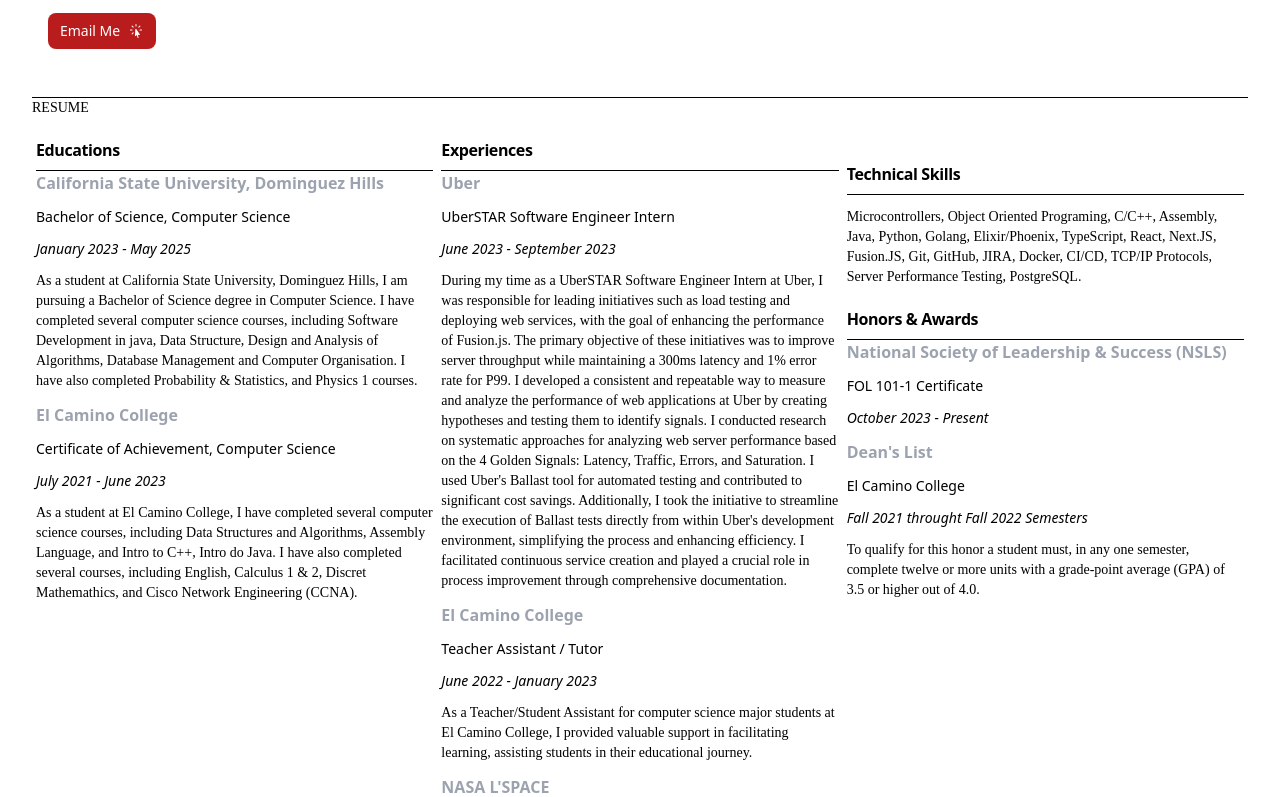
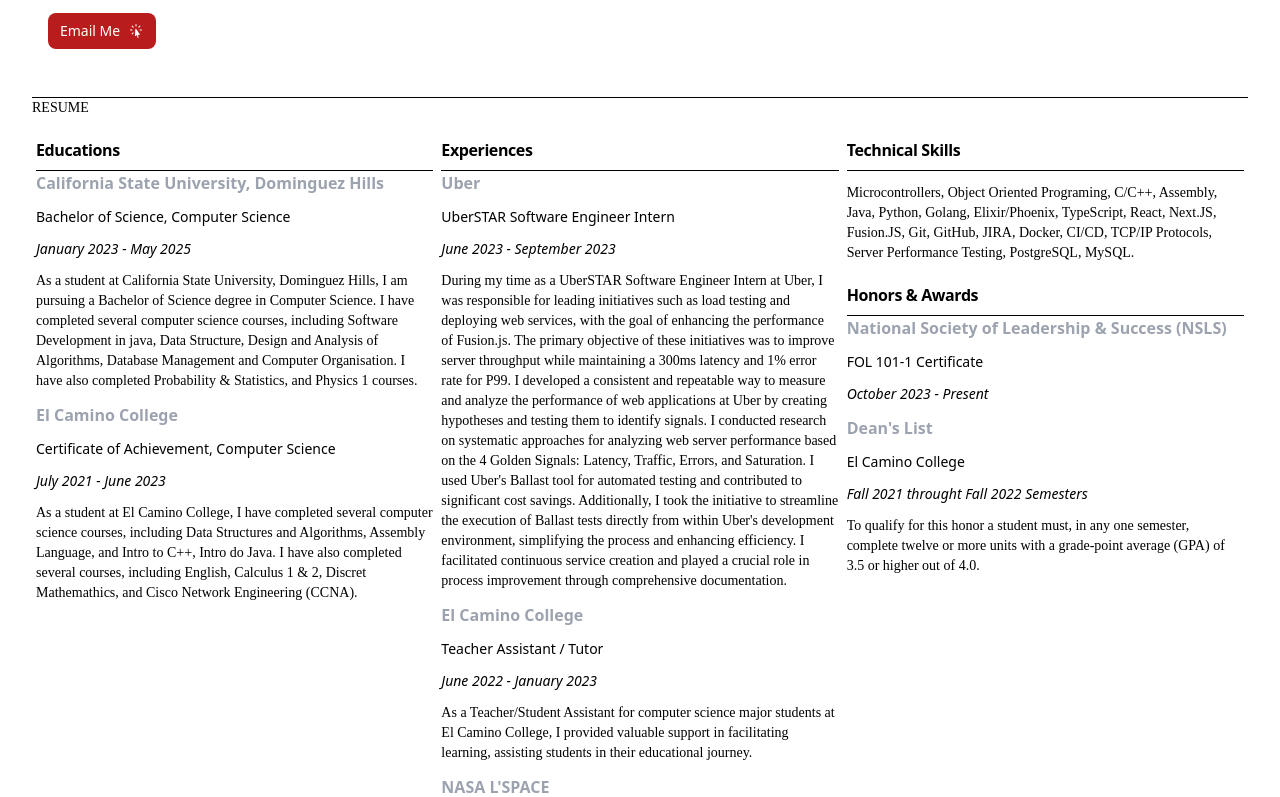
Before and after one commit to chrisdedman/website, a Next.js app: page /profile in a window 1280 px wide. Shown: the part 635-1432 px from the top of the page. Built offline with nearby package versions, Linux system fonts and the light colour scheme.

Commit message:
Refactor honors and skills components

```diff
--- a/src/components/resume/honors.tsx
+++ b/src/components/resume/honors.tsx
@@ -3,7 +3,6 @@ import React from "react";
 export default function Honors() {
   return (
     <div className="p-1">
-      <div className="p-0">
       <h5 className="mb-2 text-m font-bold tracking-tight">Honors & Awards</h5>
       <hr className="h-px my-8 bg-black border-0 separator mt-0 mb-0" />
       <div className="mb-3 font-normal">
@@ -22,6 +21,5 @@ export default function Honors() {
         </p>
       </div>
     </div>
-    </div>
   )
 }
--- a/src/components/resume/skills.tsx
+++ b/src/components/resume/skills.tsx
@@ -2,8 +2,7 @@ import React from "react";
 
 export default function Skills() {
   return (
-    <div className="p-1 mt-6">
-      <div className="p-0">
+    <div className="p-1">
       <h5 className="mb-2 text-m font-bold tracking-tight">Technical Skills</h5>
       <hr className="h-px my-8 bg-black border-0 separator mt-0 mb-0" />
       <div className="mb-3 font-normal">
@@ -11,9 +10,8 @@ export default function Skills() {
           Microcontrollers, Object Oriented Programing, C/C++, Assembly, Java,
           Python, Golang, Elixir/Phoenix, TypeScript, React, Next.JS, Fusion.JS,
           Git, GitHub, JIRA, Docker, CI/CD, TCP/IP Protocols, Server Performance Testing,
-            PostgreSQL.
+          PostgreSQL, MySQL.
         </p>
-        </div>
       </div>
     </div>
   )
```
Lines whose indentation alone changed are shown as unchanged.
